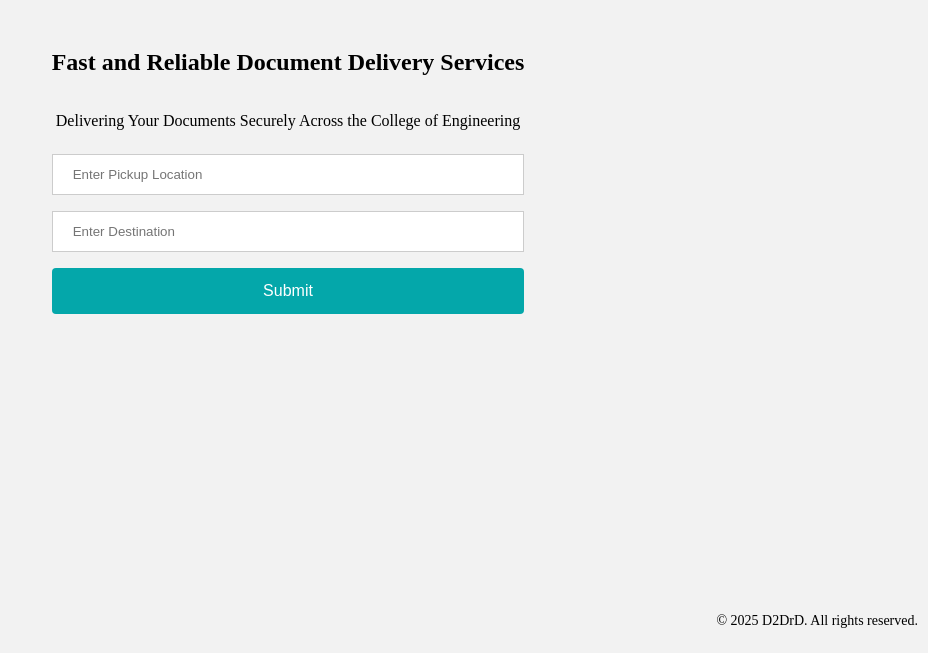
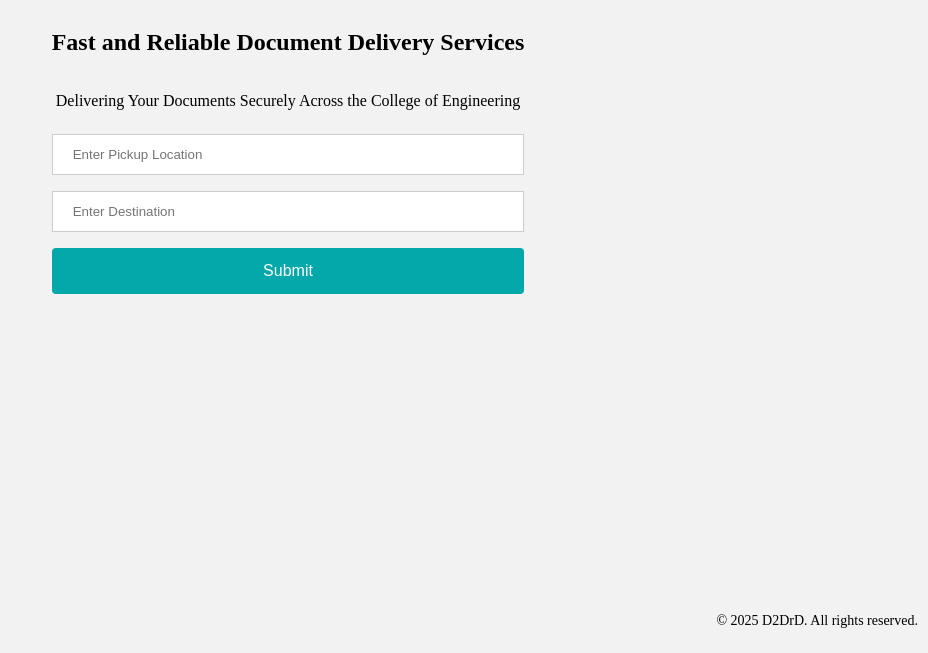
Before and after one commit to lase7/delivery-bot-website, a plain HTML site: page index.html in a window 1280 px wide. Shown: the part 147-800 px from the top of the page, without its empty margins (352-1280 px from the left). Drawn offline with Linux system fonts and the light colour scheme.

Commit message:
Add files via upload

```diff
--- a/style.css
+++ b/style.css
@@ -100,7 +100,7 @@ span.psw {
   align-items: center; /* Center horizontally */
   justify-content: center; /* Center vertically */
   text-align: center; /* Center text */
-  margin-top: 20px; /* Add some margin to the top */
+  margin-top: 0px; /* Add some margin to the top */
 }
 
 .track-id {
```
